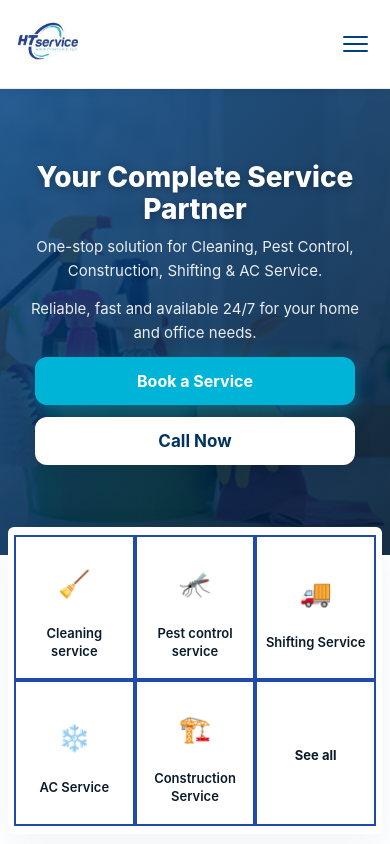
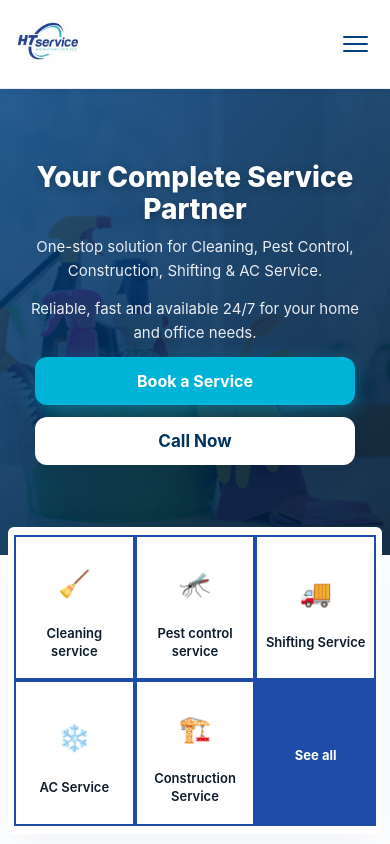
Before and after one commit to RetroRabiul/HTService, a Next.js app: page / in a window 390 px wide. Shown: the top 844 px of the page. Built offline with nearby package versions, Linux system fonts and the light colour scheme.

Commit message:
UI: add seeAllTile class (blue background, white label)

```diff
--- a/pages/index.js
+++ b/pages/index.js
@@ -139,7 +139,7 @@ export default function Home() {
                   return (
                     <div
                       key="see-all"
-                      className={styles.categoryTile}
+                      className={[styles.categoryTile, styles.seeAllTile].filter(Boolean).join(' ')}
                       role="button"
                       tabIndex={0}
                       onClick={() => router.push('/all-services')}
--- a/styles/Home.module.css
+++ b/styles/Home.module.css
@@ -302,6 +302,13 @@
   .categoryTile { display:flex; flex-direction:column; align-items:center; justify-content:center; text-align:center; gap:8px; padding:18px 6px; min-height:110px; background:#ffffff; border-radius:0; box-shadow:none; border:2px solid #1e4ca8; box-sizing: border-box; }
   .categoryIcon { width:56px; height:56px; font-size:26px; border-radius:6px; background: transparent; box-shadow: none; border: none; display:flex; align-items:center; justify-content:center; }
   .categoryLabel { font-size:13px; margin-top:6px; color:#0b1b2a; }
+
+  /* See All tile variant */
+  .seeAllTile {
+    background: #1e4ca8 !important;
+    border-color: #1e4ca8 !important;
+  }
+  .seeAllTile .categoryLabel { color: #ffffff !important; font-weight: 700; }
   .subserviceItem { padding: 8px 10px; font-size: 13px; }
   .popularGrid { grid-template-columns: repeat(2, 1fr); gap:10px; }
 }
```
